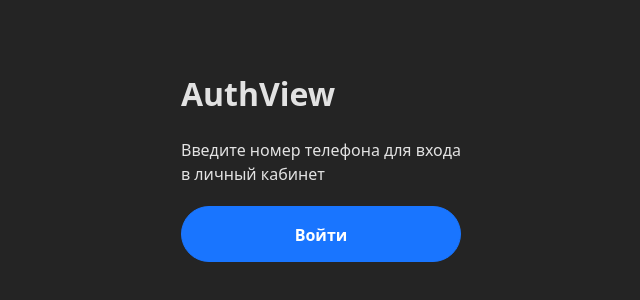
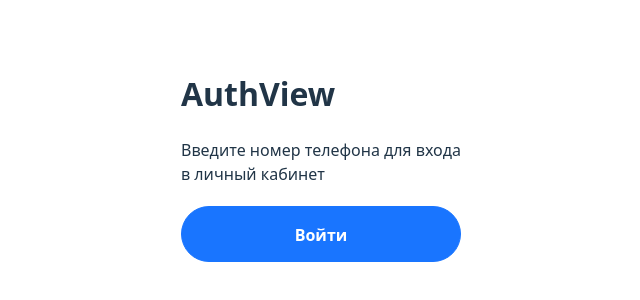
Before and after one commit to j-0-n-e-z/otp-login-profile-edit, a React (Vite) app: page / in a window 1280 px wide. Shown: the part 234-534 px from the top of the page, without its empty margins (319-959 px from the left). Built offline with nearby package versions, Linux system fonts and the light colour scheme.

Commit message:
add more css variables colors

```diff
--- a/src/index.css
+++ b/src/index.css
@@ -13,8 +13,10 @@
   -moz-osx-font-smoothing: grayscale;
 
   --background-brand: #1975ff;
+  --background-primary: #fff;
   --background-hover-primary: #0052cc;
   --background-brand-extralight: #cce0ff;
+  --border-light: #ced2da;
   --text-invert: #fff;
 }
 
@@ -27,7 +29,7 @@ body {
   min-height: 100vh;
 }
 
-@media (prefers-color-scheme: dark) {
+@media (prefers-color-scheme: light) {
   :root {
     color: #213547;
     background-color: #ffffff;
```
